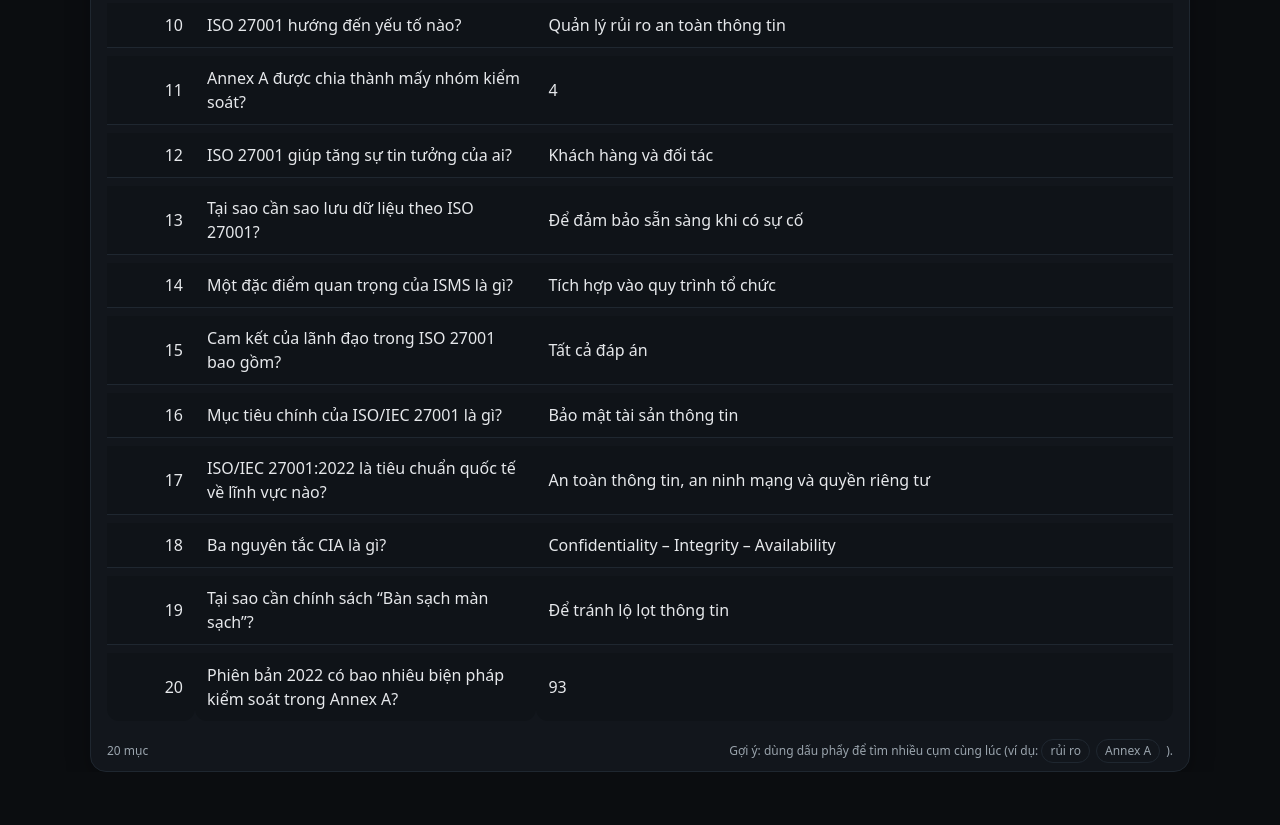
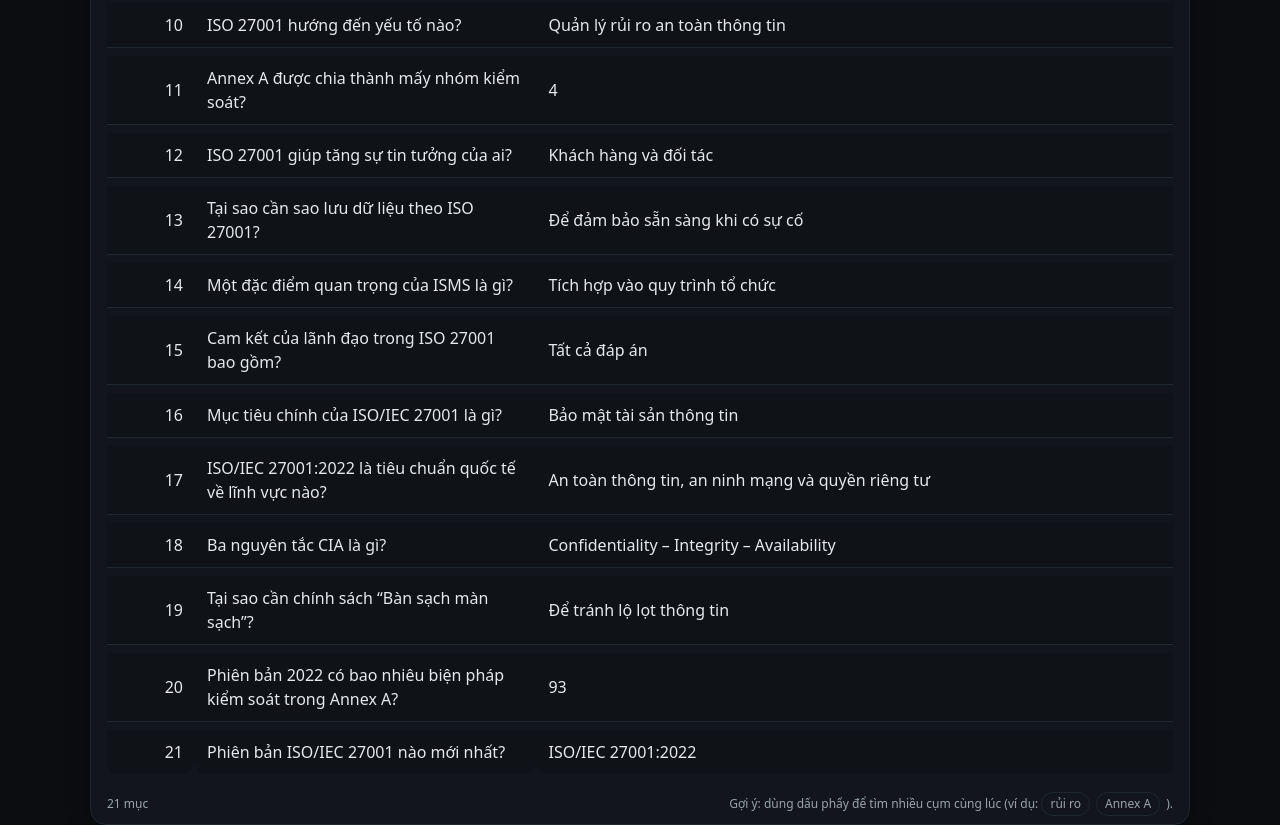
Before and after one commit to lupin212/Exam-ISO-27001, a plain HTML site: page index.html in a window 1280 px wide. Shown: the part 836-1661 px from the top of the page. Before the commit the page ends 1608 px from the top, so only its background shows below. Drawn offline with Linux system fonts and the light colour scheme.

Commit message:
Update index.html

```diff
--- a/index.html
+++ b/index.html
@@ -107,6 +107,7 @@ const DATA = [
   { stt: 18, de: "Ba nguyên tắc CIA là gì?", dap: "Confidentiality – Integrity – Availability" },
   { stt: 19, de: "Tại sao cần chính sách “Bàn sạch màn sạch”?", dap: "Để tránh lộ lọt thông tin" },
   { stt: 20, de: "Phiên bản 2022 có bao nhiêu biện pháp kiểm soát trong Annex A?", dap: "93" },
+  { stt: 21, de: "Phiên bản ISO/IEC 27001 nào mới nhất?", dap: "ISO/IEC 27001:2022" },
 ];
 
 const $q = document.querySelector('#q');
```
